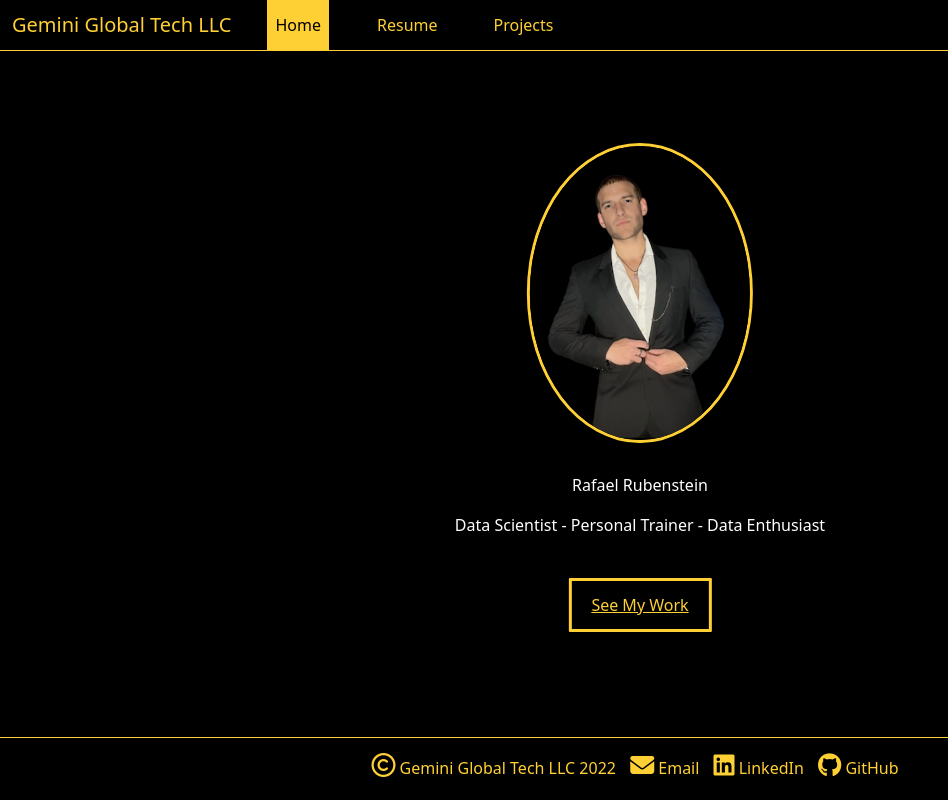
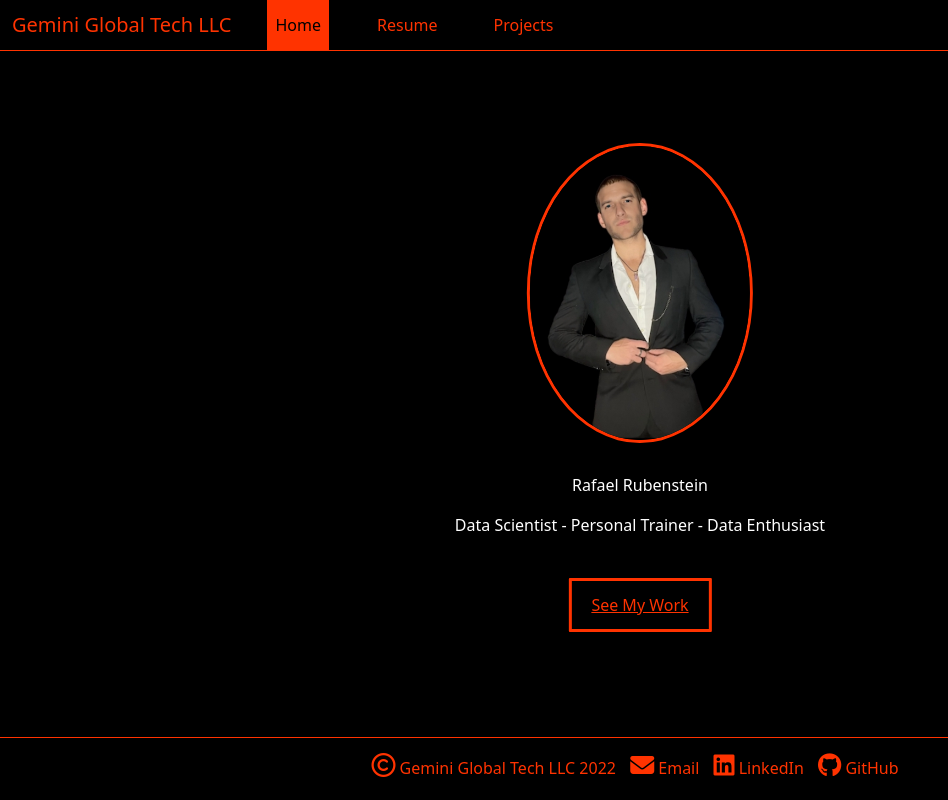
Before and after one commit to rafaelrubenstein/personalwebsite, a Flask app: page / in a window 1280 px wide. Shown: the whole page, without its empty margins (0-948 px from the left). Run offline with Flask 2, Linux system fonts and the light colour scheme; some libraries are stand-ins or nearby versions.

Commit message:
update style and wording

```diff
--- a/static/base.css
+++ b/static/base.css
@@ -19,7 +19,7 @@ main {
 }
 
 .nav-bot {
-  border-bottom: 1px solid #ffd034;
+  border-bottom: 1px solid #ff3300;
   margin-bottom: 5px;
 }
 
@@ -28,19 +28,19 @@ main {
   --bs-navbar-padding-x: none !important;
 }
 .navbar-brand {
-  color: #ffd034;
+  color: #ff3300;
 }
 .active{
-  background-color: #ffd034;
+  background-color: #ff3300;
   color: black !important;
 }
 .nav-link {
   margin: 0 20px;
-  color: #ffd034;
+  color: #ff3300;
   --bs-nav-link-padding-y:.8rem;
 }
 .nav-link:hover{
-  background-color:  #ffd034;
+  background-color:  #ff3300;
   color: black !important;
 }
 .navbar-brand:hover{
@@ -61,7 +61,7 @@ footer {
   margin: 20px;
   text-align: center;
   padding-top: 15px;
-  border-top: 1px solid #ffd034;
+  border-top: 1px solid #ff3300;
 
 }
 
@@ -78,7 +78,7 @@ footer {
 
 .footer-icons li a {
   text-decoration: none;
-  color: #ffd034;
+  color: #ff3300;
 }
 
 .footer-icons li a i {
@@ -87,7 +87,7 @@ footer {
 
 #copywrite i {
   font-size: 24px;
-  color: #ffd034;
+  color: #ff3300;
 }
 
 .footer-icons li a:hover {
@@ -96,7 +96,7 @@ footer {
 
 #copywrite:after {
   content: " Gemini Global Tech LLC 2022";
-  color: #ffd034;
+  color: #ff3300;
 }
 
 .footer-icons li:nth-child(2) a:after {
--- a/static/home.css
+++ b/static/home.css
@@ -5,7 +5,7 @@ body{
 border-radius: 50%;
 height: 300px;
 margin-bottom: 30px;
-border-color: #ffd034;
+border-color: #ff3300;
 border-style: solid;
 }
 
@@ -29,9 +29,9 @@ border-style: solid;
     margin: 25px 0;
     padding: 12px 20px;
     border: solid;
-    border-color: #ffd034;
+    border-color: #ff3300;
     border-radius: 1px;
-    color: #ffd034;
+    color: #ff3300;
     text-decoration: underline;
     /* background-color:hsla(46, 100%, 60%, .5); */
     background-color: transparent;
--- a/static/projects.css
+++ b/static/projects.css
@@ -38,7 +38,7 @@ p{
     bottom: 0;
     left: 0;
     right: 0;
-    color: #ffd034;
+    color: #ff3300;
     visibility: hidden;
     opacity: 0;
 }
--- a/templates/resume.html
+++ b/templates/resume.html
@@ -10,7 +10,6 @@
 
 
 <Main>
-
     <section class="summary container">
         <h1>Rafael Rubenstein</h1>
         <h5>Brooklyn, NY </h5>
```
Also changed, not shown: static/resume.css (+19 -1 lines).
